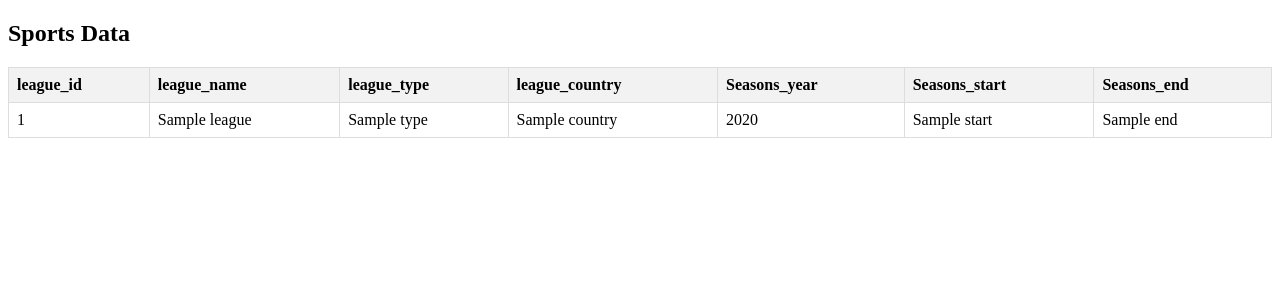
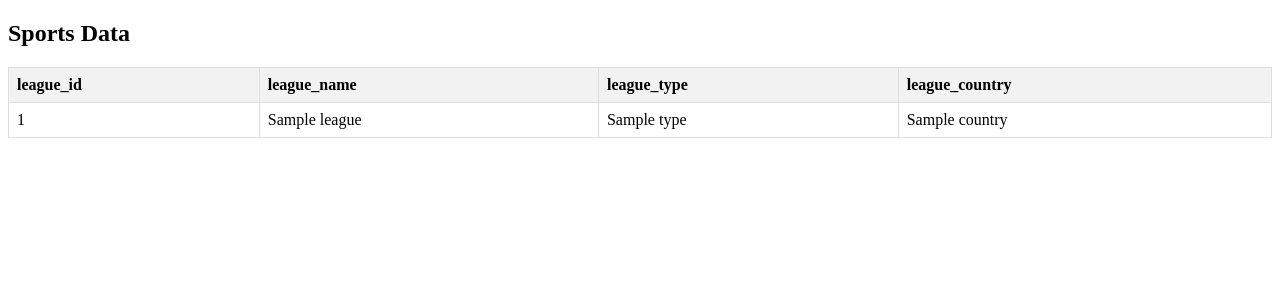
Before and after one commit to Foram224/sports_api_project, a Django app: template sports_api_app/templates/sportsData.html in a window 1280 px wide. Shown: the top 300 px of the page. Run offline with Django 5.2, Linux system fonts and the light colour scheme; the template is opened without the code that fills it: most values are stand-ins (such as "Sample title", 1, 10 or a date in 2020).

Commit message:
Update sportsData.html

```diff
--- a/sports_api_app/templates/sportsData.html
+++ b/sports_api_app/templates/sportsData.html
@@ -30,24 +30,16 @@
             <th>league_name</th>
             <th>league_type</th>
             <th>league_country</th>
-            <th>Seasons_year</th>
-            <th>Seasons_start</th>
-            <th>Seasons_end</th>
-
         </tr>
     </thead>
     <tbody id="tableBody">
         <!-- Table body will be populated dynamically -->
         {% for item in response_data.response %}
-
             <tr>
                 <td>{{item.league.id}}</td>
                 <td>{{item.league.name}}</td>
                 <td>{{item.league.type}}</td>
                 <td>{{item.country.name}}</td>
-                <td>{{item.seasons.year}}</td>
-                <td>{{item.seasons.start}}</td>
-                <td>{{item.seasons.end}}</td>
             </tr>
         {% endfor %}
     </tbody>
```
